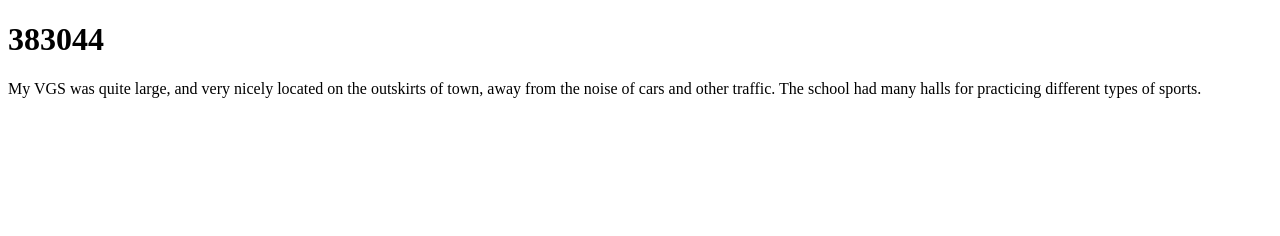
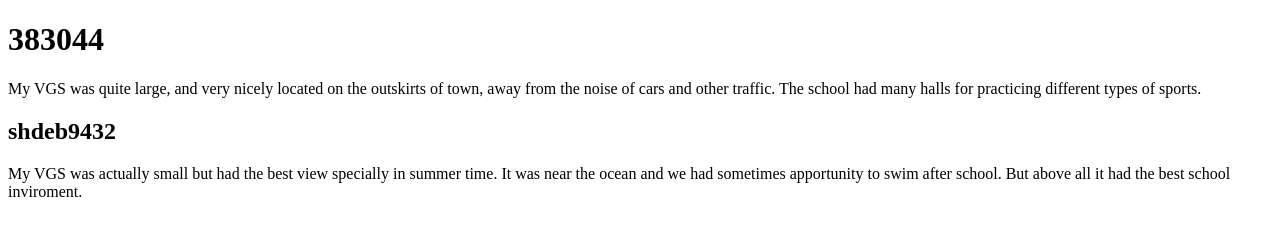
Before and after one commit to OsloMet-web/1stOblig-gruppe-9, a plain HTML site: page Create a second page (B).html in a window 1280 px wide. Drawn offline with Linux system fonts and the light colour scheme.

Commit message:
Update Create a second page (B).html

```diff
--- a/Create a second page (B).html
+++ b/Create a second page (B).html
@@ -10,8 +10,9 @@
 <p> My VGS was quite large, and very nicely located on the outskirts of town, away from the noise of cars and other traffic.
 The school had many halls for practicing different types of sports. </p>
 
-<h2></h2>
-<p></p>
+<h2>shdeb9432</h2>
+<p> My VGS was actually small but had the best view specially in summer time.
+    It was near the ocean and we had sometimes apportunity to swim after school. But above all it had the best school inviroment. </p>
 
 <h3></h3>
 <p></p>
```
